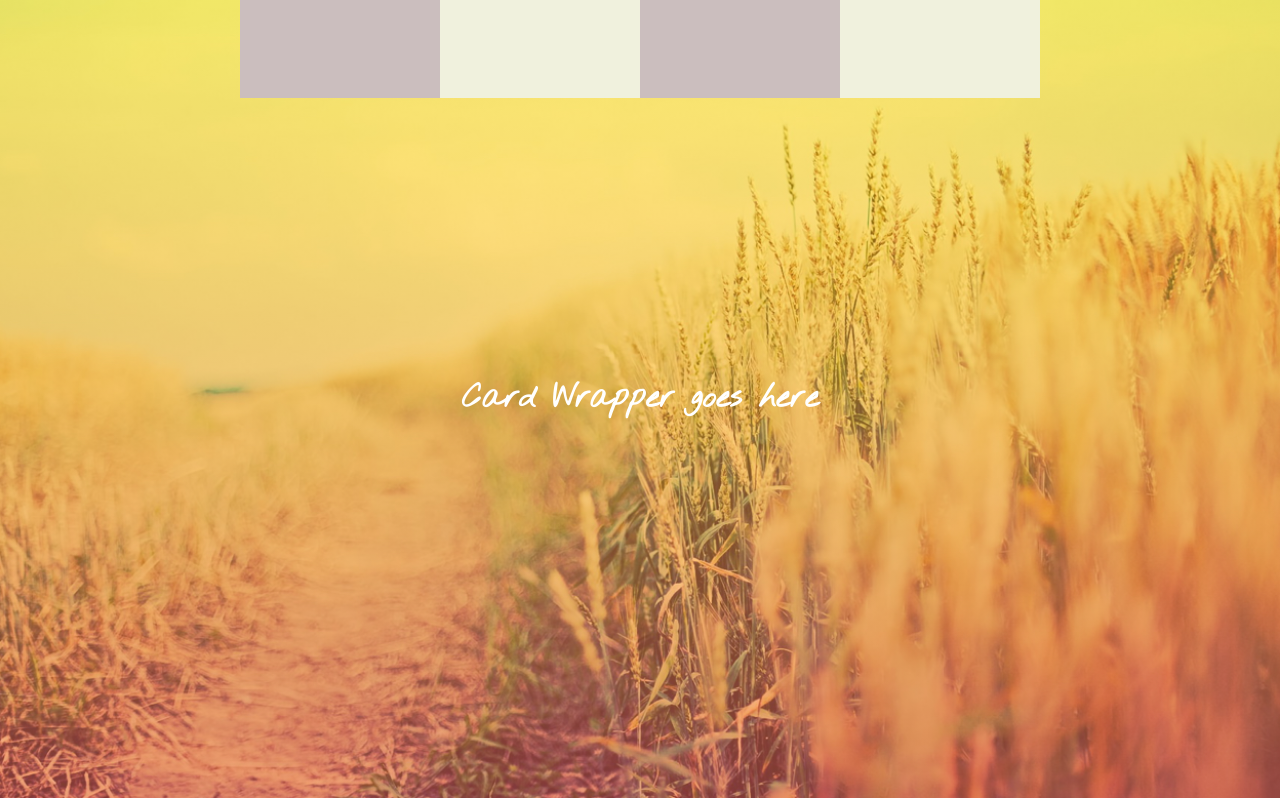
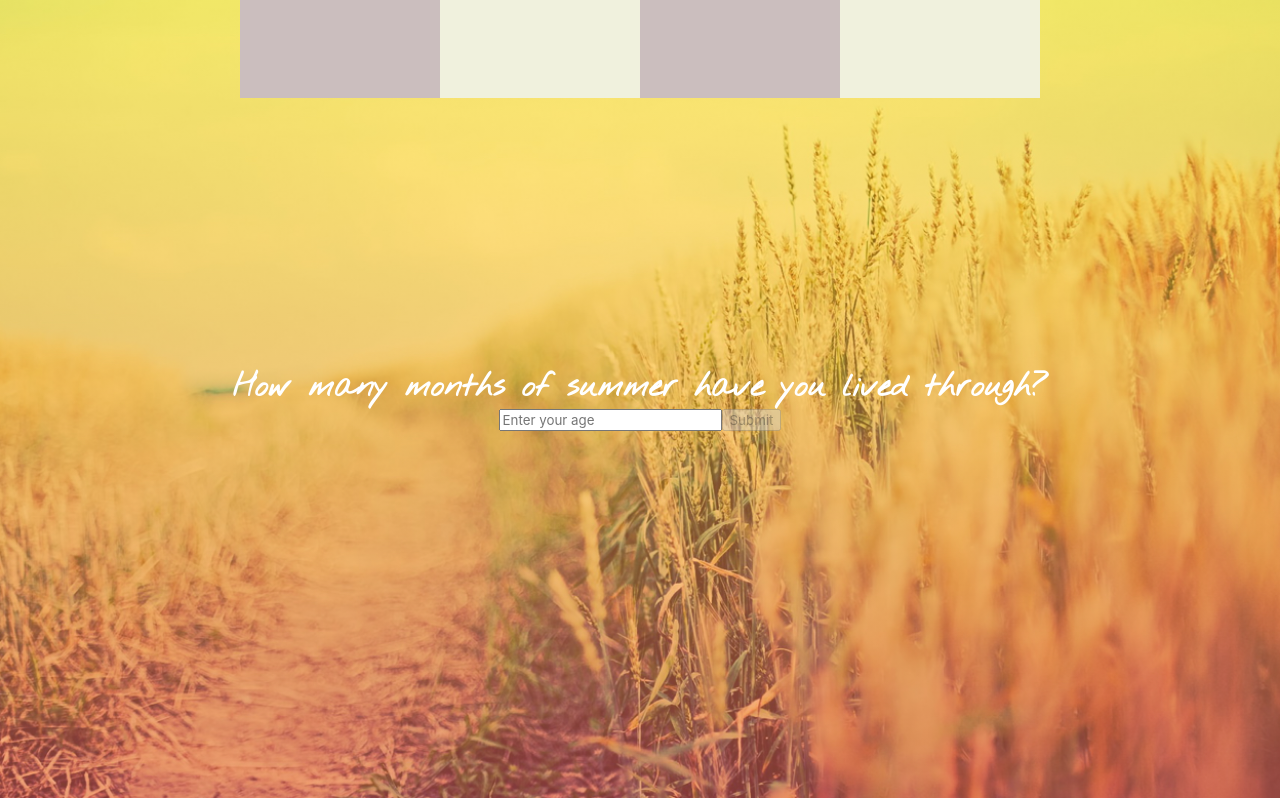
Before and after one commit to JacobMarsay/bolser-assignment, a React (Create React App) app: page / in a window 1280 px wide. Shown: the part 802-1600 px from the top of the page. Built offline with nearby package versions, Linux system fonts and the light colour scheme.

Commit message:
Implemented form logic to calculate months of summer based on user age

```diff
--- /dev/null
+++ b/src/components/molecules/FormSection.tsx
@@ -0,0 +1,18 @@
+import AgeCalculatorForm from "./forms/AgeCalculatorForm";
+
+interface Props {
+  heading: string;
+}
+
+const FormSection = ({ heading }: Props) => {
+  return (
+    <div className="form__section">
+      <div className="form__heading">
+        <h2>{heading}</h2>
+        <AgeCalculatorForm />
+      </div>
+    </div>
+  );
+};
+
+export default FormSection;
--- /dev/null
+++ b/src/components/molecules/forms/AgeCalculatorForm.tsx
@@ -0,0 +1,70 @@
+import { useState } from "react";
+
+const AgeCalculatorForm = () => {
+  const [ageInput, setAgeInput] = useState("");
+  const [monthsOfSummer, setMonthsOfSummer] = useState(0);
+  const [showResult, setShowResult] = useState(false);
+  const [disabled, setDisabled] = useState(true);
+
+  const handleChange = (event: React.ChangeEvent<HTMLInputElement>) => {
+    let input = event.target.value;
+
+    // Filter out non-numeric characters using regular expression
+    input = input.replace(/[^0-9]/g, ""); // Only allow digits
+
+    setAgeInput(input);
+
+    // Validate if the input is a valid number
+    const isValidNumber = input.trim() !== "";
+    setDisabled(!isValidNumber);
+  };
+
+  const handleSubmit = (event: React.FormEvent<HTMLFormElement>) => {
+    event.preventDefault();
+
+    // Calculate months of summer (age * 3)
+    const age = parseInt(ageInput);
+    if (!isNaN(age)) {
+      const months = age * 3;
+      setMonthsOfSummer(months);
+      setShowResult(true);
+    }
+  };
+
+  const handleReset = () => {
+    setAgeInput("");
+    setMonthsOfSummer(0);
+    setShowResult(false);
+    setDisabled(true);
+  };
+
+  return (
+    <div className="form__wrapper">
+      <form className="form" onSubmit={handleSubmit}>
+        {!showResult && (
+          <input
+            type="text"
+            value={ageInput}
+            onChange={handleChange}
+            placeholder="Enter your age"
+          />
+        )}
+        {!showResult && (
+          <button type="submit" disabled={disabled}>
+            Submit
+          </button>
+        )}
+        {showResult && (
+          <div>
+            <p>You have lived {monthsOfSummer} months of summer!</p>
+            <button type="button" onClick={handleReset}>
+              Reset
+            </button>
+          </div>
+        )}
+      </form>
+    </div>
+  );
+};
+
+export default AgeCalculatorForm;
--- a/src/components/templates/Home.tsx
+++ b/src/components/templates/Home.tsx
@@ -1,4 +1,5 @@
 import Cards from "../molecules/Cards";
+import FormSection from "../molecules/FormSection";
 import Hero from "../molecules/Hero";
 import Homepage from "../organisms/HomePage";
 import Overlay from "../organisms/Overlay";
@@ -11,7 +12,7 @@ const Home = () => {
       <Hero />
       <Cards />
       <PageContent>
-        <h2>Card Wrapper goes here</h2>
+        <FormSection heading="How many months of summer have you lived through?" />
       </PageContent>
     </Homepage>
   );
--- /dev/null
+++ b/src/styles/components/_forms.scss
@@ -0,0 +1,4 @@
+.form__heading {
+  display: block;
+  text-align: center;
+}
--- a/src/styles/layout/_header.scss
+++ b/src/styles/layout/_header.scss
@@ -3,6 +3,7 @@
   @include position(absolute);
   background: transparent;
   z-index: 100;
+  height: 10vh;
   .topbar__content {
     margin: 20px 20px 0px 20px;
     @include flex(row, center, space-between);
--- a/src/styles/main.scss
+++ b/src/styles/main.scss
@@ -7,3 +7,4 @@
 @import "themes/colours";
 @import "components/overlay";
 @import "components/cards";
+@import "components/forms";
```
Also changed, not shown: src/components/molecules/forms/CalculatorForm.tsx (deleted).
